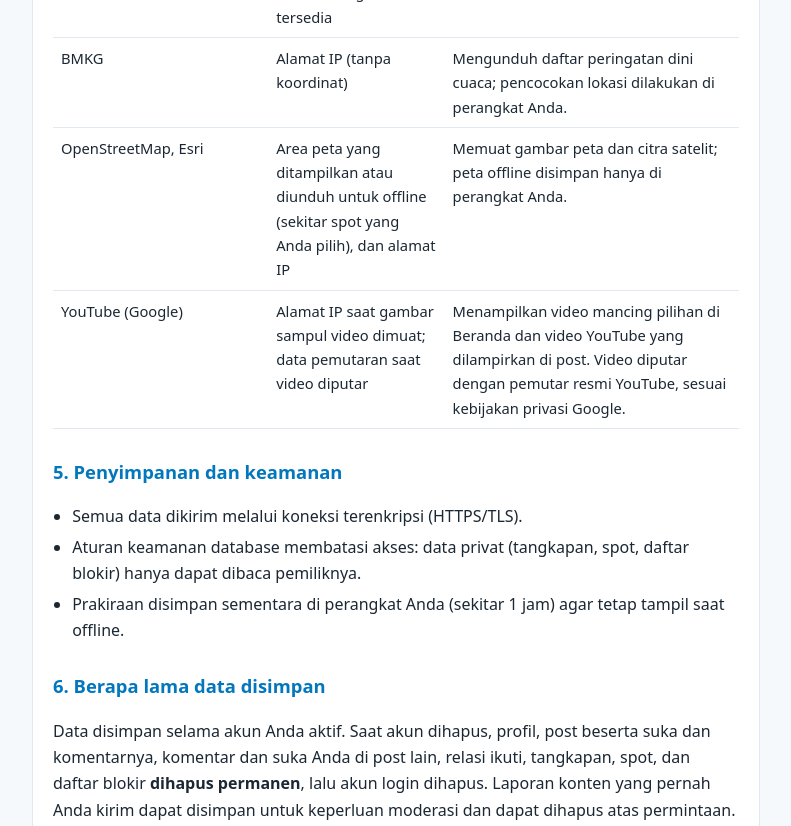
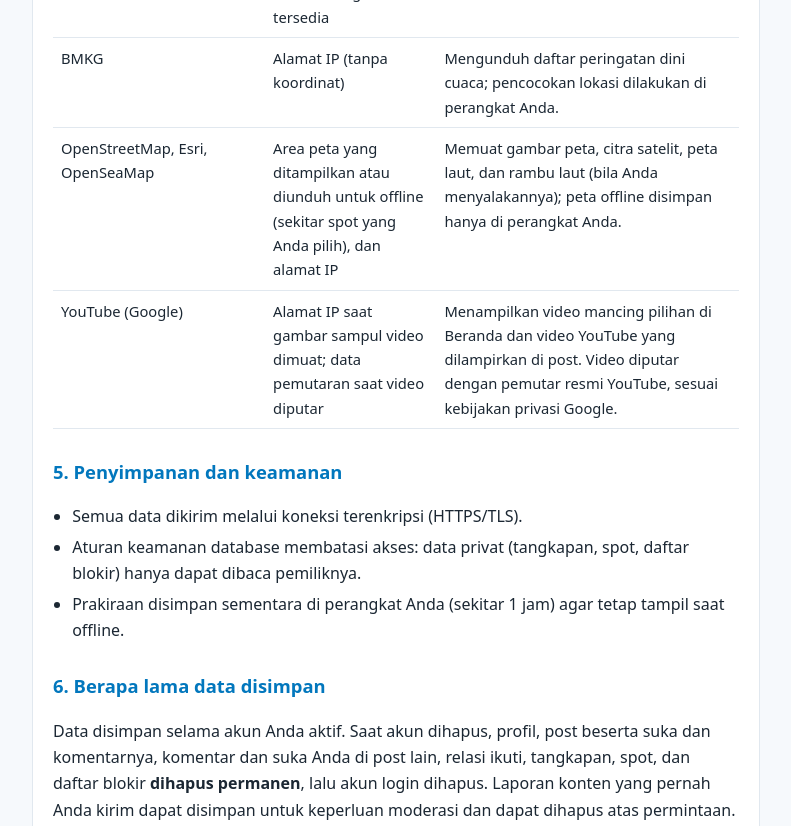
Before and after one commit to codinganpromt-creator/catch-cast, a plain HTML site: page privacy/index.html in a window 1280 px wide. Shown: the part 2620-3446 px from the top of the page, without its empty margins (244-1035 px from the left). Drawn offline with Linux system fonts and the light colour scheme.

Commit message:
Kebijakan privasi: peta laut Esri dan rambu laut OpenSeaMap
Co-Authored-By: Claude Opus 5.5 <noreply@anthropic.com>

```diff
--- a/privacy/index.html
+++ b/privacy/index.html
@@ -77,7 +77,7 @@
   <tr><td>Server Catch Cast (catch-cast.fenrirtech.online, dikelola pengembang, berlokasi di Indonesia)</td><td>Koordinat lokasi yang Anda buka dan alamat IP, tanpa identitas akun</td><td>Meneruskan permintaan prakiraan ke Open-Meteo dan menyimpan hasilnya sementara (maksimal 1 jam per area sekitar 5 km) agar lebih cepat. Server tidak mencatat koordinat per pengguna; log akses teknis server dapat memuat alamat IP dan disimpan singkat untuk keamanan.</td></tr>
   <tr><td><a href="https://open-meteo.com/en/terms">Open-Meteo</a></td><td>Koordinat area (dibulatkan sekitar 5 km) dari server kami; koordinat dan alamat IP Anda bila server kami sedang tidak tersedia</td><td>Mengambil prakiraan cuaca, gelombang, dan pasang surut.</td></tr>
   <tr><td>BMKG</td><td>Alamat IP (tanpa koordinat)</td><td>Mengunduh daftar peringatan dini cuaca; pencocokan lokasi dilakukan di perangkat Anda.</td></tr>
-  <tr><td>OpenStreetMap, Esri</td><td>Area peta yang ditampilkan atau diunduh untuk offline (sekitar spot yang Anda pilih), dan alamat IP</td><td>Memuat gambar peta dan citra satelit; peta offline disimpan hanya di perangkat Anda.</td></tr>
+  <tr><td>OpenStreetMap, Esri, OpenSeaMap</td><td>Area peta yang ditampilkan atau diunduh untuk offline (sekitar spot yang Anda pilih), dan alamat IP</td><td>Memuat gambar peta, citra satelit, peta laut, dan rambu laut (bila Anda menyalakannya); peta offline disimpan hanya di perangkat Anda.</td></tr>
   <tr><td>YouTube (Google)</td><td>Alamat IP saat gambar sampul video dimuat; data pemutaran saat video diputar</td><td>Menampilkan video mancing pilihan di Beranda dan video YouTube yang dilampirkan di post. Video diputar dengan pemutar resmi YouTube, sesuai kebijakan privasi Google.</td></tr>
 </table>
 </div>
@@ -135,7 +135,7 @@
   <li><strong>Catch Cast server</strong> (catch-cast.fenrirtech.online, run by the developer, located in Indonesia): receives the coordinates you view and your IP address, without your account identity, to fetch forecasts from Open-Meteo and cache them briefly (up to 1 hour per ~5 km area). It does not record coordinates per user; technical access logs may contain IP addresses and are kept briefly for security.</li>
   <li><strong>Open-Meteo</strong>: receives area coordinates (rounded to ~5 km) from our server, or your coordinates and IP address directly if our server is unavailable, to return weather, wave and tide forecasts.</li>
   <li><strong>BMKG</strong>: receives your IP address only, when downloading the public weather-warning list; location matching happens on your device.</li>
-  <li><strong>OpenStreetMap, Esri</strong>: receive the map area shown or downloaded for offline use (around a spot you choose) and your IP address to load map and satellite tiles; offline maps are stored only on your device.</li>
+  <li><strong>OpenStreetMap, Esri, OpenSeaMap</strong>: receive the map area shown or downloaded for offline use (around a spot you choose) and your IP address to load map, satellite, ocean and (if enabled) sea-mark tiles; offline maps are stored only on your device.</li>
   <li><strong>YouTube (Google)</strong>: receives your IP address when video thumbnails load, and playback data when you play a video (featured fishing videos on Home and videos attached to posts), using the official YouTube player under Google's privacy policy.</li>
 </ul>
 
```
